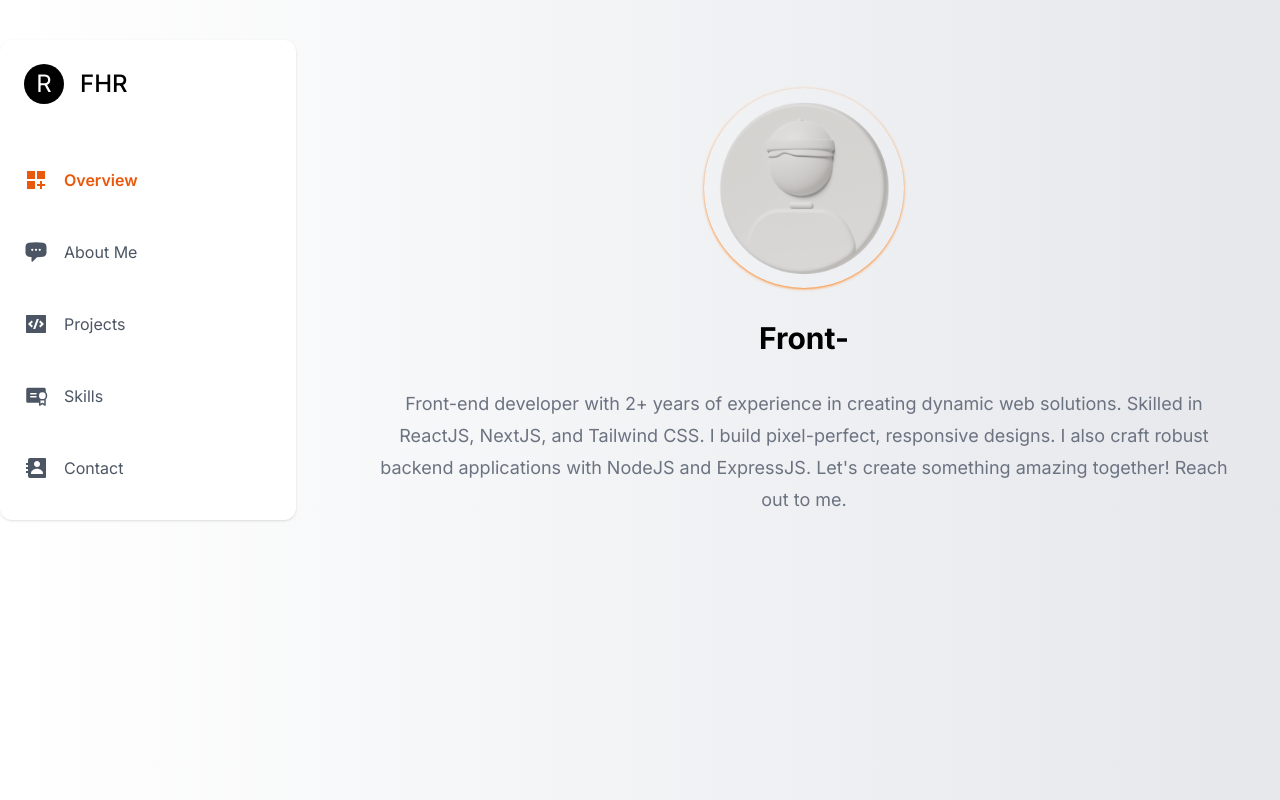
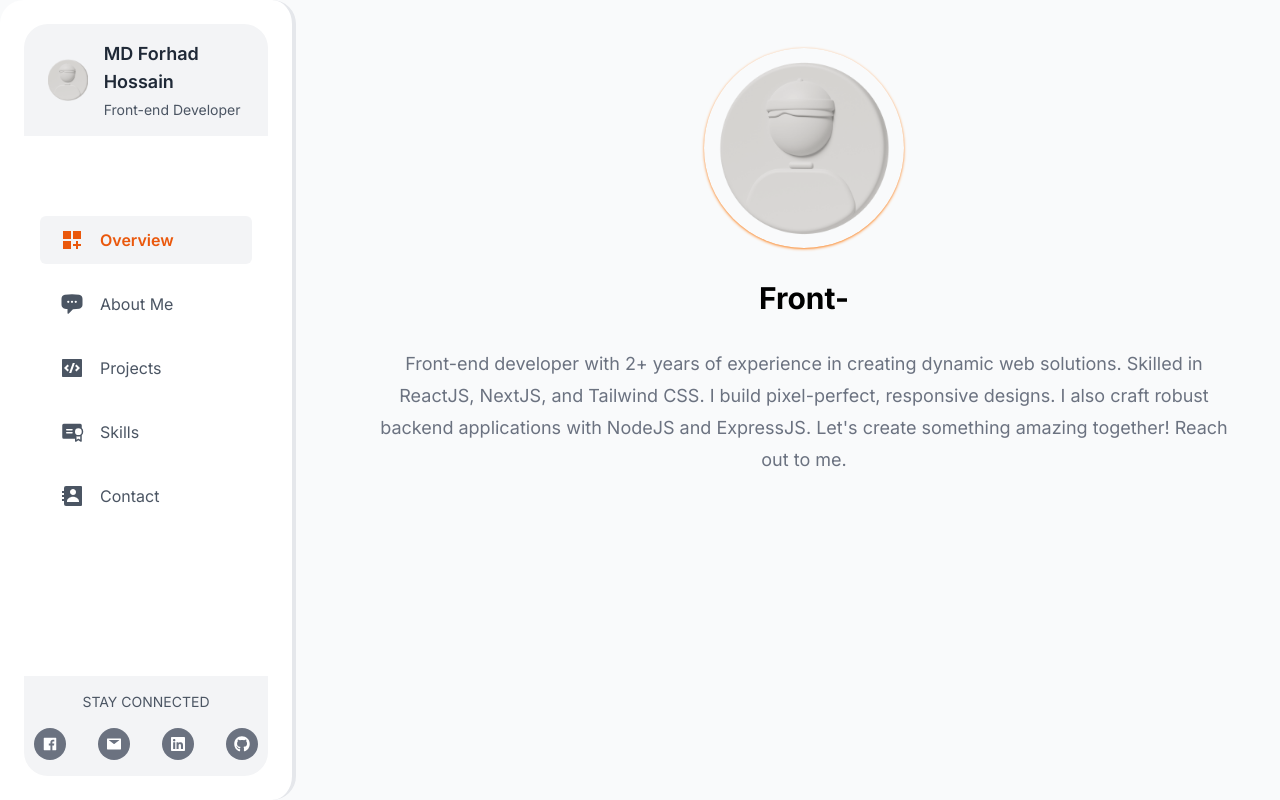
Before and after one commit to MdRahi99/FHR-PORTFOLIO, a Next.js app: page / in a window 1280 px wide. Built offline with nearby package versions, Linux system fonts and the light colour scheme.

Commit message:
complete sidebar design

```diff
--- a/app/components/Overview/Overview.jsx
+++ b/app/components/Overview/Overview.jsx
@@ -1,3 +1,4 @@
+/* eslint-disable react/no-unescaped-entities */
 'use client'
 import Image from 'next/image';
 import React from 'react';
--- a/app/components/Sidebar/Sidebar.jsx
+++ b/app/components/Sidebar/Sidebar.jsx
@@ -1,34 +1,48 @@
-'use client'
+'use client';
 
 import sidebarItems from '@/public/data/sidebar';
 import Link from 'next/link';
+import profile from "../../../public/images/profile.png";
 import React from 'react';
 import { usePathname } from 'next/navigation';
+import Image from 'next/image';
+import socialIcons from '@/public/data/socialIcons';
 
 const Sidebar = () => {
   const path = usePathname();
 
   return (
-    <div className="p-3 lg:p-6 shadow lg:rounded-xl bg-white">
-      <div className="lg:flex items-center gap-4 hidden">
-        <h1 className="text-2xl bg-black text-white h-10 w-10 rounded-full flex items-center justify-center">
-          R
-        </h1>
-        <h3 className="text-lg lg:text-2xl font-medium">FHR</h3>
+    <div className="p-4 lg:p-6 bg-white border-r-4 lg:h-screen rounded-t-3xl lg:rounded-r-3xl flex flex-col gap-20">
+
+      {/* Header Section */}
+      <div className="hidden lg:flex items-center gap-3 lg:gap-4 py-3 lg:py-4 px-4 lg:px-6 bg-gray-100 rounded-t-3xl">
+        <div className="relative h-12 w-12">
+          <Image
+            src={profile}
+            alt="Profile Picture"
+            className="rounded-full"
+            layout="fill"
+            objectFit="cover"
+          />
+        </div>
+        <div>
+          <p className="font-semibold text-lg text-gray-800 mb-1">MD Forhad Hossain</p>
+          <p className="text-sm text-gray-600">Front-end Developer</p>
+        </div>
       </div>
 
-      <div className="flex flex-row justify-between lg:justify-start lg:flex-col items-center lg:items-start gap-4 px-4 lg:px-0 lg:mt-12">
+      {/* Sidebar Links */}
+      <div className="flex flex-row justify-between lg:flex-col gap-3 lg:gap-4 px-4">
         {sidebarItems?.map((item, index) => {
           const isActive = path === item.route;
           return (
             <Link
               href={item.route}
               key={index}
-              className={`group flex items-center gap-4 py-4 transition-colors duration-300 ${
-                isActive ? 'font-semibold text-orange-600' : 'text-gray-600 hover:text-orange-600'
-              }`}
+              className={`group flex items-center gap-3 lg:gap-4 py-2 lg:py-3 px-3 lg:px-5 rounded-md transition-colors duration-300 ${isActive ? 'font-semibold text-orange-600 bg-gray-100' : 'text-gray-600 hover:text-orange-600 hover:bg-gray-200'
+                }`}
             >
-              <span className="text-2xl transition-transform duration-300 group-hover:scale-110">{item.icon}</span>
+              <span className="text-xl lg:text-2xl transition-transform duration-300 group-hover:scale-105">{item.icon}</span>
               <h3 className="hidden lg:flex lg:transition-opacity lg:duration-300">
                 {item.name}
               </h3>
@@ -36,6 +50,22 @@ const Sidebar = () => {
           );
         })}
       </div>
+
+      {/* Footer Section */}
+      <div className="p-4 hidden bg-gray-100 rounded-b-3xl mt-auto lg:flex flex-col gap-4 items-center justify-center">
+        <p className="text-gray-600 text-sm uppercase">Stay connected</p>
+        <div className="flex gap-8">
+          {socialIcons.map((socialIcon, index) => (
+            <a
+              href={socialIcon.url}
+              key={index}
+              className="flex items-center justify-center w-8 h-8 rounded-full bg-gray-500 hover:bg-blue-600 transition-colors duration-300"
+            >
+              {socialIcon.icon}
+            </a>
+          ))}
+        </div>
+      </div>
     </div>
   );
 };
--- a/app/layout.js
+++ b/app/layout.js
@@ -12,9 +12,9 @@ export const metadata = {
 export default function RootLayout({ children }) {
   return (
     <html lang="en">
-      <body className={`${inter.className} bg-gradient-to-r from-white to-gray-200  flex flex-col min-h-screen`}>
+      <body className={`${inter.className} bg-gray-50 flex flex-col min-h-screen`}>
         <div className="flex-1">
-          <div className="w-full lg:max-w-7xl px-4 lg:px-0 mx-auto grid grid-cols-12 gap-8 my-10">
+          <div className="w-full px-4 lg:px-0 grid grid-cols-12 gap-8">
             {/* Sidebar for mobile (hidden on lg screens) */}
             <div className="lg:hidden fixed bottom-0 left-0 right-0 z-10">
               <Sidebar />
--- /dev/null
+++ b/public/data/socialIcons.js
@@ -0,0 +1,11 @@
+import { FaLinkedin, FaGithub } from 'react-icons/fa';
+import { AiFillFacebook, AiFillMail } from 'react-icons/ai';
+
+const socialIcons = [
+  { icon: <AiFillFacebook size={16} color="#fff" />, url: '#' },
+  { icon: <AiFillMail size={16} color="#fff" />, url: '#' },
+  { icon: <FaLinkedin size={16} color="#fff" />, url: '#' },
+  { icon: <FaGithub size={16} color="#fff" />, url: '#' },
+];
+
+export default socialIcons;
```
